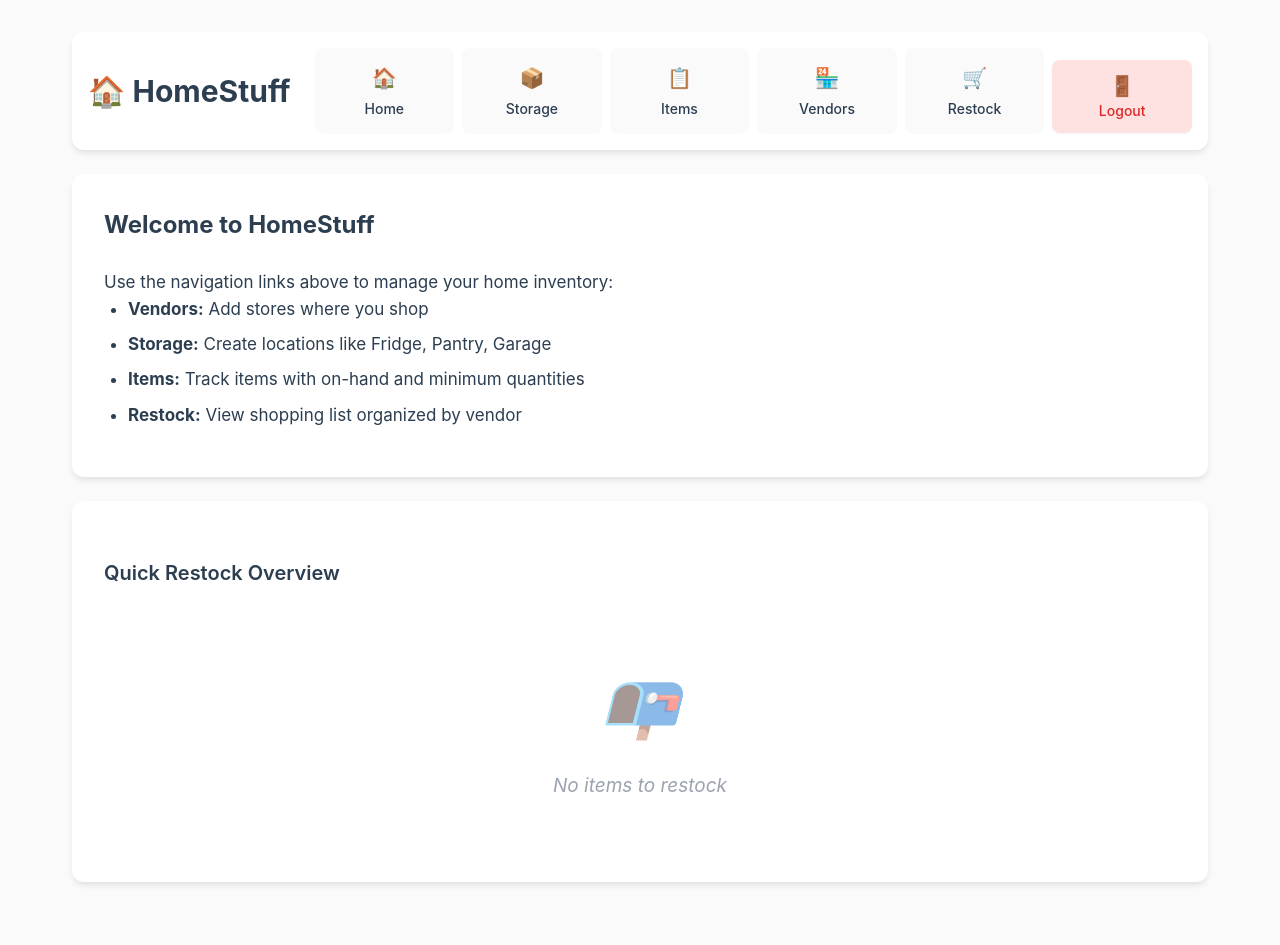
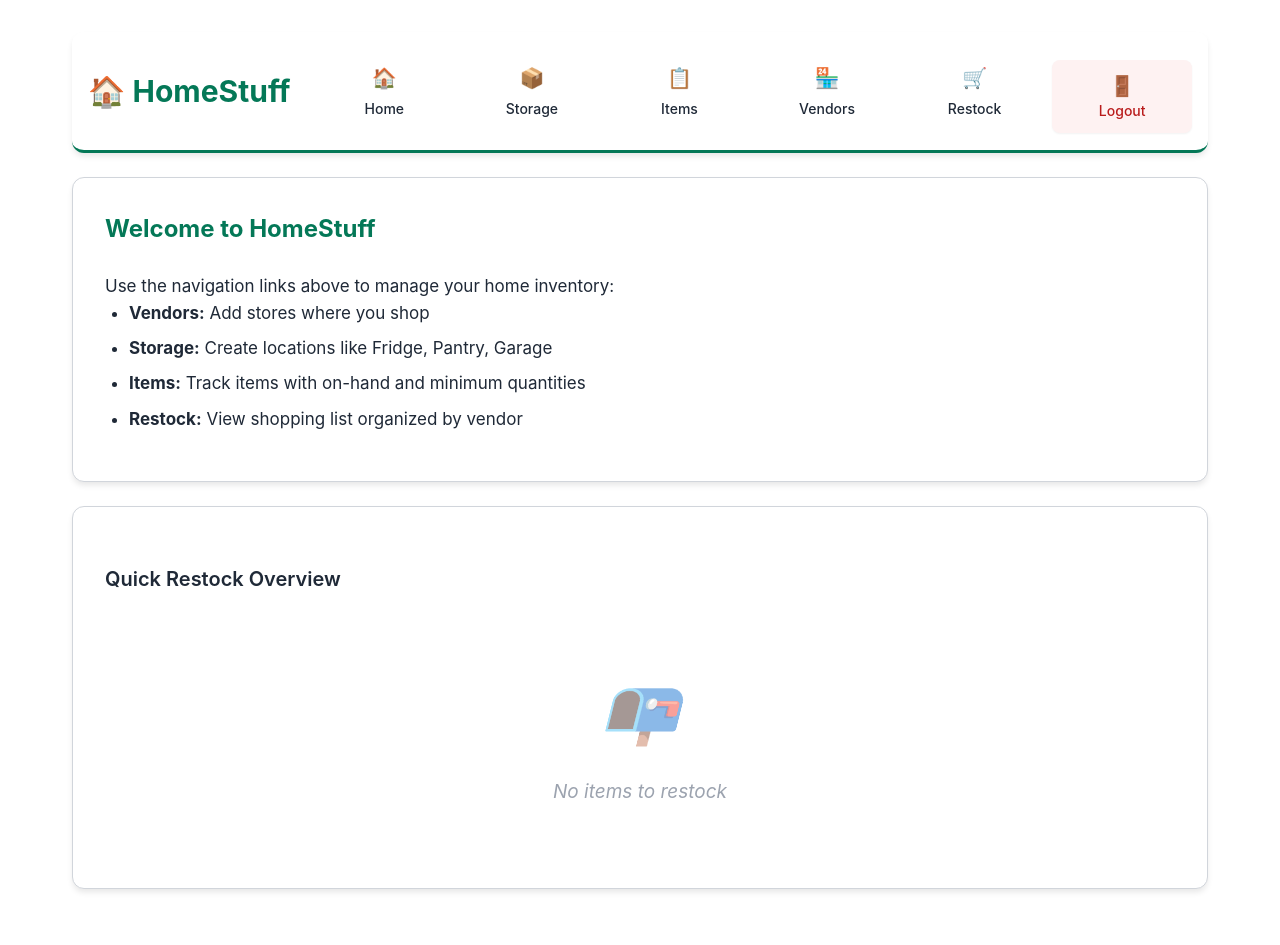
Before and after one commit to birdjw/homestuff, a Flask app: page / in a window 1280 px wide. Before the commit the page ends 885 px from the top, so only its background shows below. Run offline with Flask 3, Linux system fonts and the light colour scheme; the visitor is signed in with stand-in values (Sample User, id 1); data that the repository does not hold is empty.

Commit message:
frontend palettes updated

```diff
--- a/app/static/style.css
+++ b/app/static/style.css
@@ -11,30 +11,31 @@
 }
 
 :root {
-  /* Neutral Base Colors */
-  --color-bg: #fafafa;
+  /* Duotone: White & Emerald Green */
+  --color-bg: #ffffff;
   --color-surface: #ffffff;
-  --color-border: #e0e0e0;
-  --color-text: #2c3e50;
-  --color-text-secondary: #6b7280;
+  --color-border: #d1d5db;
+  --color-text: #1f2937;
+  --color-text-secondary: #4b5563;
   --color-text-muted: #9ca3af;
 
-  /* Semantic Colors (meaning) */
-  --color-primary: #2563eb;
-  --color-primary-dark: #1d4ed8;
-  --color-primary-light: #dbeafe;
+  /* Primary: Emerald Green */
+  --color-primary: #047857;
+  --color-primary-dark: #065f46;
+  --color-primary-light: #ecfdf5;
 
-  --color-success: #059669;
-  --color-success-light: #d1fae5;
+  /* Semantic Colors */
+  --color-success: #047857;
+  --color-success-light: #ecfdf5;
 
-  --color-warning: #d97706;
+  --color-warning: #b45309;
   --color-warning-light: #fef3c7;
 
-  --color-danger: #dc2626;
-  --color-danger-light: #fee2e2;
+  --color-danger: #b91c1c;
+  --color-danger-light: #fef2f2;
 
-  --color-info: #0891b2;
-  --color-info-light: #cffafe;
+  --color-info: #047857;
+  --color-info-light: #ecfdf5;
 
   /* Status Colors */
   --color-low: var(--color-warning);
@@ -96,6 +97,7 @@ header {
   position: sticky;
   top: var(--space-sm);
   z-index: 100;
+  border-bottom: 3px solid var(--color-primary);
 }
 
 .header-top {
@@ -108,7 +110,7 @@ header {
 header h1 {
   font-size: var(--font-size-2xl);
   font-weight: 700;
-  color: var(--color-text);
+  color: var(--color-primary);
   margin-bottom: 0;
   display: flex;
   align-items: center;
@@ -275,13 +277,14 @@ nav a[href*="restock"]::before { content: '🛒'; }
   box-shadow: var(--shadow-md);
   padding: var(--space-lg);
   margin-bottom: var(--space-lg);
+  border: 1px solid var(--color-border);
 }
 
 .card h2 {
   font-size: var(--font-size-2xl);
   font-weight: 700;
   margin-bottom: var(--space-lg);
-  color: var(--color-text);
+  color: var(--color-primary);
   display: flex;
   align-items: center;
   gap: var(--space-sm);
@@ -570,6 +573,7 @@ button[type="submit"] {
   border-radius: var(--radius-md);
   margin-bottom: var(--space-sm);
   font-size: var(--font-size-xl);
+  border-left: 4px solid var(--color-primary);
 }
 
 .vendor-group h4::before {
--- a/app/templates/base.html
+++ b/app/templates/base.html
@@ -3,7 +3,7 @@
   <head>
     <meta charset="utf-8" />
     <meta name="viewport" content="width=device-width, initial-scale=1, viewport-fit=cover" />
-    <meta name="theme-color" content="#2563eb" />
+    <meta name="theme-color" content="#047857" />
     <title>{{ app_name }}</title>
     <link rel="stylesheet" href="/static/style.css" />
   </head>
```
